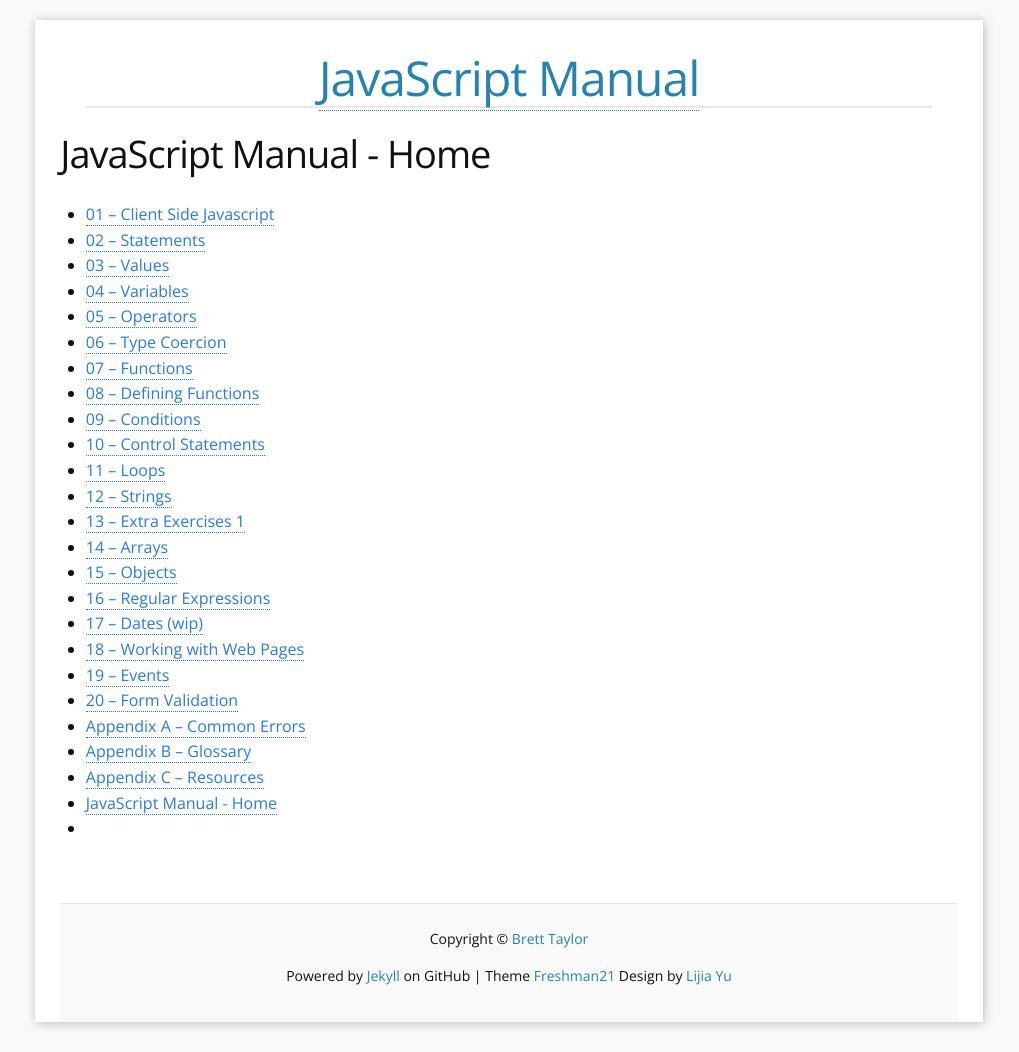
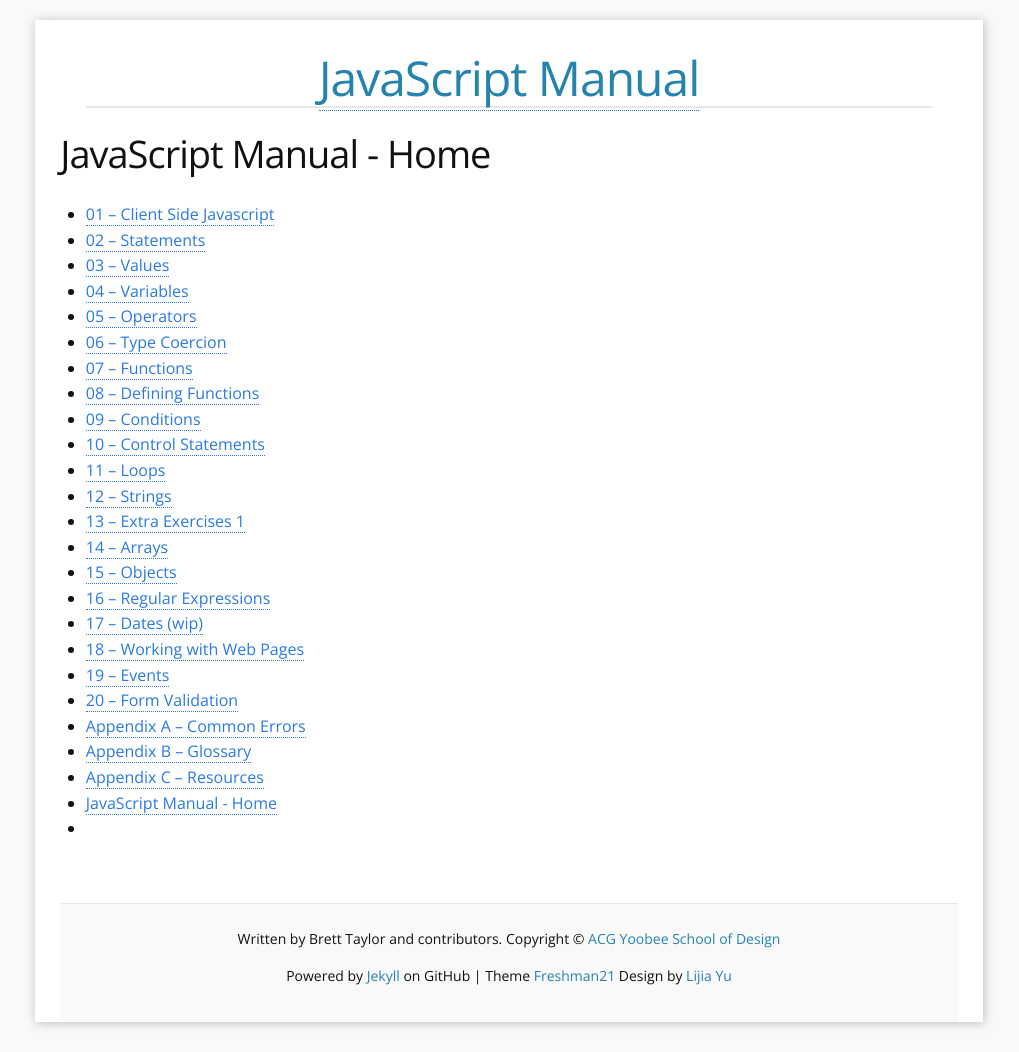
Before and after one commit to YoobeeWebTutors/javascript-manual, a Jekyll site: the page built from index.md, in a window 1280 px wide. Shown: the whole page, without its empty margins (131-1150 px from the left). Built offline with Jekyll 4.4.1, drawn with Linux system fonts in a browser that asks for light colours; Markdown is read by kramdown in place of the engine named in the settings.

Commit message:
update copyright and credit to reflect ownership and contributorship.

```diff
--- a/_includes/footer.html
+++ b/_includes/footer.html
@@ -1,6 +1,6 @@
 <footer class="site-footer">
 
-  <p>Copyright &copy; <a href="{{ site.baseurl }}/">Brett Taylor</a></p>
+  <p>Written by Brett Taylor and contributors. Copyright &copy; <a href="http://yoobee.ac.nz/">ACG Yoobee School of Design</a></p>
   <p>Powered by <a href="https://github.com/jekyll/jekyll">Jekyll</a>
   on
   {% if site.github_username %}
```
